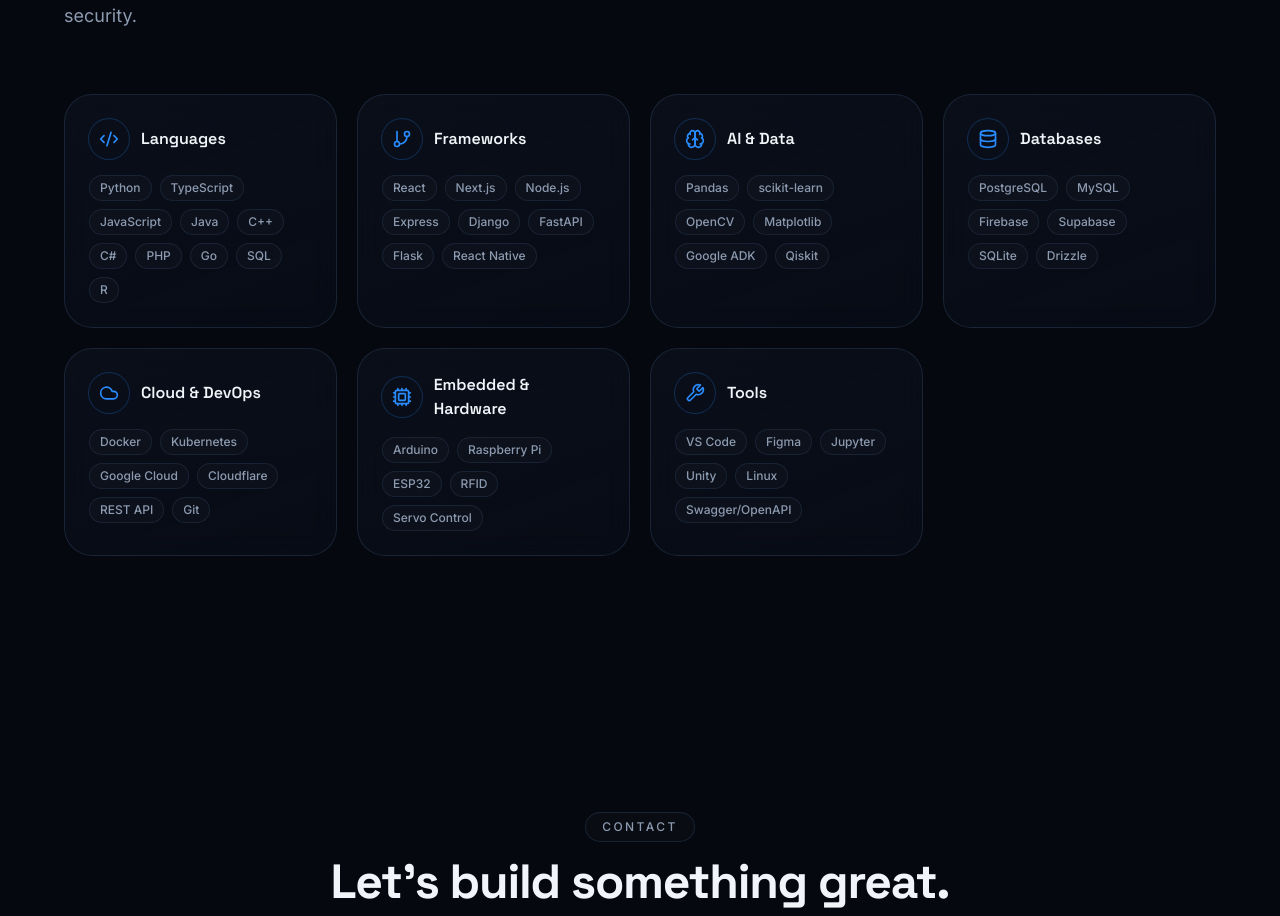
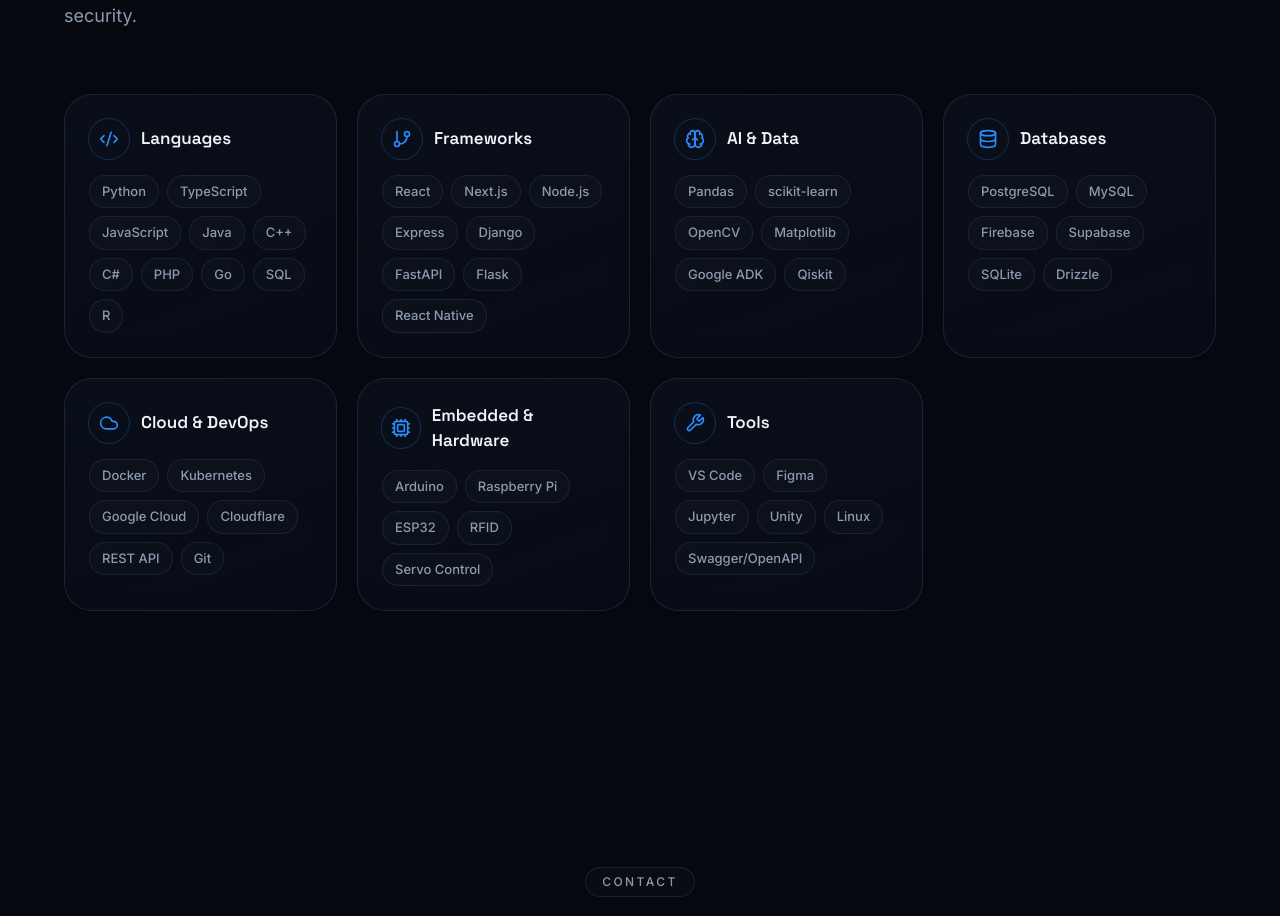
Before and after one commit to Goose-101/Portfolio, a Next.js app: page / in a window 1280 px wide. Shown: the part 8865-9781 px from the top of the page. Built offline with nearby package versions, Linux system fonts and the light colour scheme; no server answers.

Commit message:
Enlarge skills section typography

```diff
--- a/src/components/sections/skills.tsx
+++ b/src/components/sections/skills.tsx
@@ -23,7 +23,7 @@ export function Skills() {
                   <span className="grid h-10 w-10 place-items-center rounded-xl bg-accent/12 text-accent ring-1 ring-accent/25 transition-transform duration-300 group-hover:scale-110">
                     <cat.icon className="h-5 w-5" />
                   </span>
-                  <h3 className="font-display text-base font-semibold">
+                  <h3 className="font-display text-[17px] font-semibold">
                     {cat.title}
                   </h3>
                 </div>
@@ -31,7 +31,7 @@ export function Skills() {
                   {cat.skills.map((s) => (
                     <li
                       key={s}
-                      className="rounded-lg border border-border/60 bg-white/[0.02] px-2.5 py-1 text-xs font-medium text-muted-foreground transition-colors hover:border-cyan/40 hover:text-foreground"
+                      className="rounded-lg border border-border/60 bg-white/[0.02] px-3 py-1.5 text-[13px] font-medium text-muted-foreground transition-colors hover:border-cyan/40 hover:text-foreground"
                     >
                       {s}
                     </li>
```
